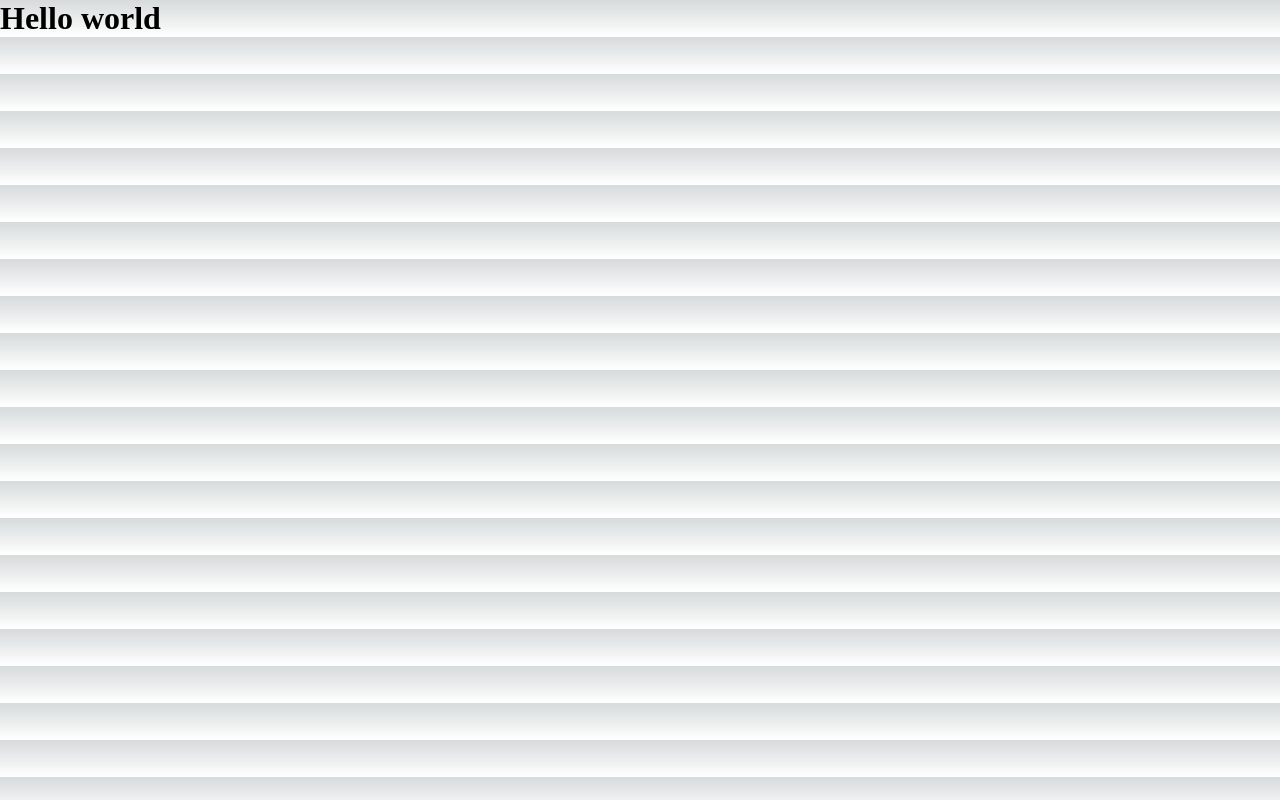
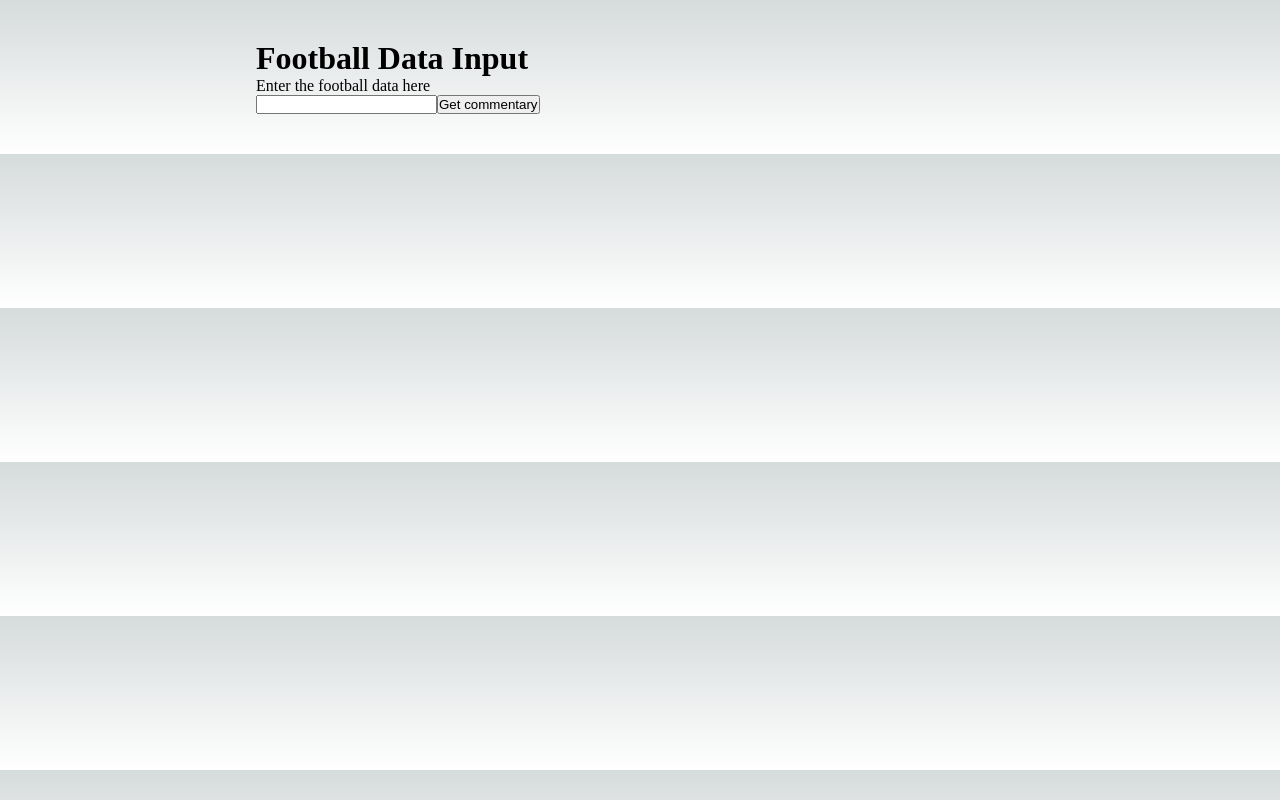
Before and after one commit to MichaelJFordham/football-commentary-app, a Next.js app in the folder football-commentary-app/: page / in a window 1280 px wide. Built offline with nearby package versions, Linux system fonts and the light colour scheme.

Commit message:
started working on initial component for taking in football data

```diff
--- /dev/null
+++ b/football-commentary-app/src/pages/FootballDataInput.js
@@ -0,0 +1,18 @@
+import styles from '@/styles/FootballDataInput.module.css';
+
+export default function FootballDataInput({
+  text,
+  onCommentaryRequested,
+  onTextChange,
+}) {
+  return (
+    <>
+      <div className={styles.container}>
+        <h1>Football Data Input</h1>
+        <p>Enter the football data here</p>
+        <input type="text" value={text} onChange={onTextChange}></input>
+        <button onClick={onCommentaryRequested}>Get commentary</button>
+      </div>
+    </>
+  );
+}
--- a/football-commentary-app/src/pages/index.js
+++ b/football-commentary-app/src/pages/index.js
@@ -1,11 +1,21 @@
-import Head from "next/head";
-import Image from "next/image";
-import { Inter } from "next/font/google";
-import styles from "@/styles/Home.module.css";
+import Head from 'next/head';
+import { Inter } from 'next/font/google';
+import FootballDataInput from './FootballDataInput';
+import { useState } from 'react';
 
-const inter = Inter({ subsets: ["latin"] });
+const inter = Inter({ subsets: ['latin'] });
 
 export default function Home() {
+  const [currentText, setCurrentText] = useState('');
+
+  function handleCommentaryRequest() {
+    console.log('Commentary requested for: ' + currentText);
+  }
+
+  const onTextChange = (e) => {
+    setCurrentText(e.target.value);
+  };
+
   return (
     <>
       <Head>
@@ -14,7 +24,12 @@ export default function Home() {
         <meta name="viewport" content="width=device-width, initial-scale=1" />
         <link rel="icon" href="/favicon.ico" />
       </Head>
-      <h1>Hello world</h1>
+
+      <FootballDataInput
+        text={currentText}
+        onCommentaryRequested={() => handleCommentaryRequest()}
+        onTextChange={onTextChange}
+      />
     </>
   );
 }
--- /dev/null
+++ b/football-commentary-app/src/styles/FootballDataInput.module.css
@@ -0,0 +1,3 @@
+.container {
+    padding: 40px 20%;
+}
```
Also changed, not shown: football-commentary-app/.prettierrc.json (added).
